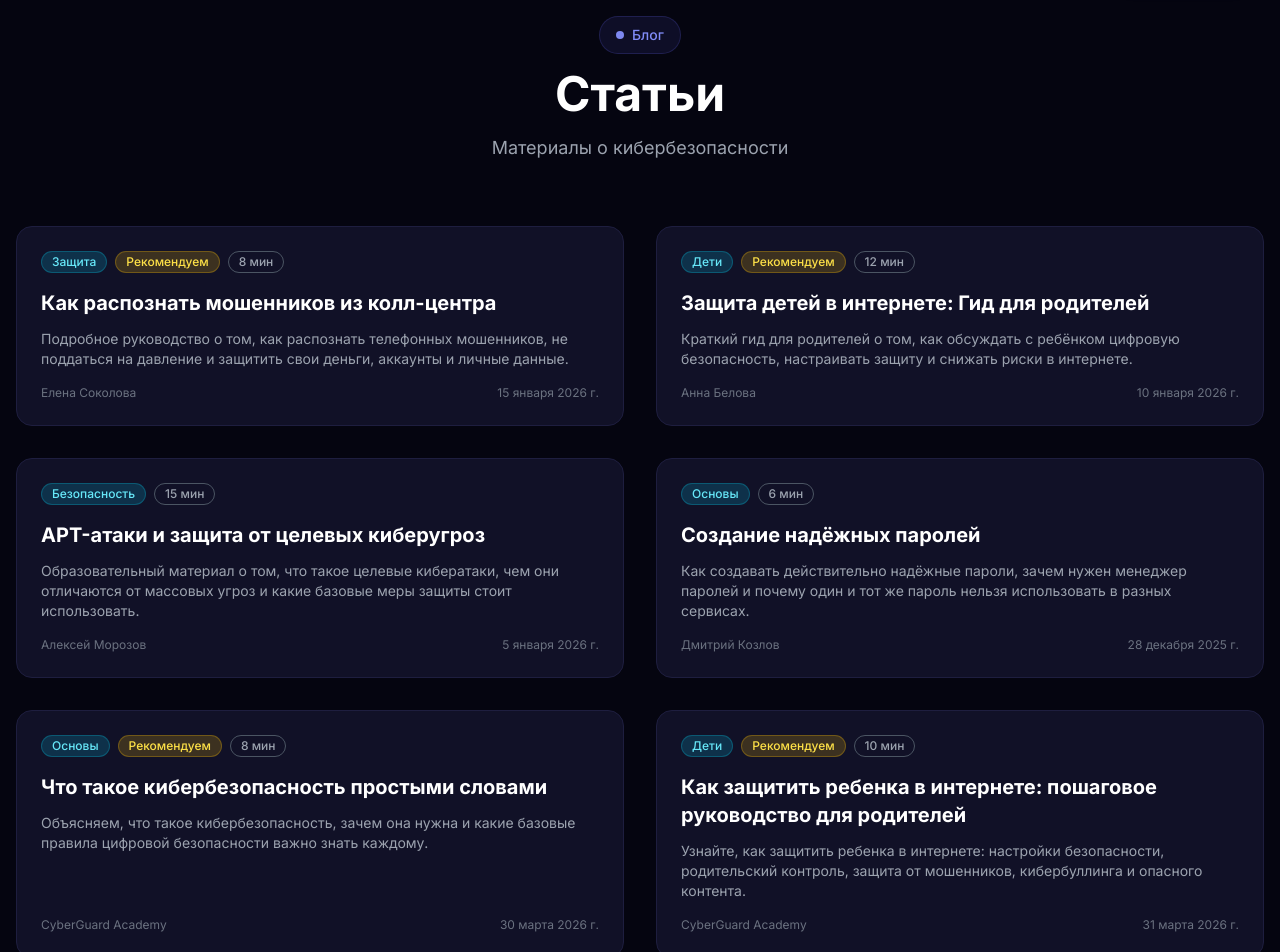
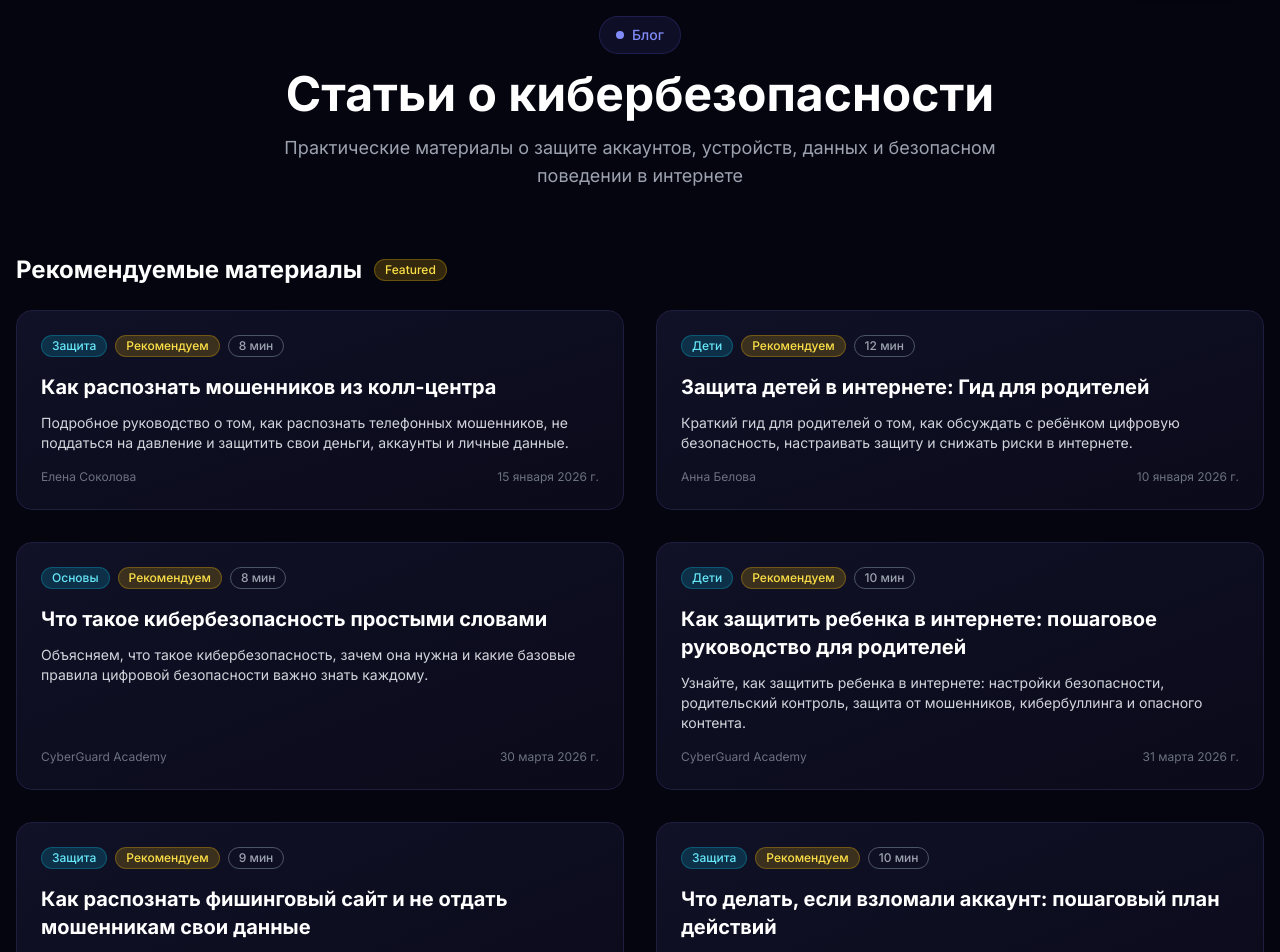
Before and after one commit to mam37bez/cyberguard-academy, a Next.js app: page /blog in a window 1280 px wide. Shown: the part 80-1032 px from the top of the page. Built offline with nearby package versions, Linux system fonts and the light colour scheme.

Commit message:
Improve blog listing layout

```diff
--- a/src/app/blog/page.tsx
+++ b/src/app/blog/page.tsx
@@ -9,24 +9,72 @@ import { formatDate } from '@/lib/utils';
 export const metadata: Metadata = {
   title: 'Блог',
   description:
-    'Блог CyberGuard Academy: статьи о кибербезопасности, цифровой защите, фишинге, безопасности детей в интернете и полезных инструментах.',
+    'Блог CyberGuard Academy: статьи о кибербезопасности, цифровой защите, фишинге, безопасности детей в интернете и полезных практиках цифровой безопасности.',
   alternates: {
     canonical: 'https://cyberguard-academy.vercel.app/blog',
   },
 };
 
 export default function BlogPage() {
+  const featuredPosts = blogPosts.filter((post) => post.featured);
+  const regularPosts = blogPosts.filter((post) => !post.featured);
+
   return (
     <div className="pt-24 pb-16">
       <div className="max-w-7xl mx-auto px-4">
         <SectionHeading
           badge="Блог"
-          title="Статьи"
-          subtitle="Материалы о кибербезопасности"
+          title="Статьи о кибербезопасности"
+          subtitle="Практические материалы о защите аккаунтов, устройств, данных и безопасном поведении в интернете"
         />
 
+        {featuredPosts.length > 0 && (
+          <section className="mb-16">
+            <div className="flex items-center gap-3 mb-6">
+              <h2 className="text-2xl font-bold text-white">Рекомендуемые материалы</h2>
+              <Badge variant="warning" size="sm">
+                Featured
+              </Badge>
+            </div>
+
             <div className="grid grid-cols-1 md:grid-cols-2 gap-8">
-          {blogPosts.map((p) => (
+              {featuredPosts.map((p) => (
+                <Link key={p.id} href={'/blog/' + p.slug}>
+                  <Card variant="gradient" className="h-full">
+                    <CardContent className="flex flex-col h-full">
+                      <div className="flex gap-2 mb-4 flex-wrap">
+                        <Badge variant="info" size="sm">
+                          {p.category}
+                        </Badge>
+                        <Badge variant="warning" size="sm">
+                          Рекомендуем
+                        </Badge>
+                        <Badge variant="outline" size="sm">
+                          {p.readTime}
+                        </Badge>
+                      </div>
+
+                      <h2 className="text-xl font-bold text-white mb-3">{p.title}</h2>
+                      <p className="text-gray-300 text-sm mb-4 flex-1">{p.excerpt}</p>
+
+                      <div className="flex justify-between text-xs text-gray-500 mt-auto">
+                        <span>{p.author}</span>
+                        <span>{formatDate(p.date)}</span>
+                      </div>
+                    </CardContent>
+                  </Card>
+                </Link>
+              ))}
+            </div>
+          </section>
+        )}
+
+        {regularPosts.length > 0 && (
+          <section>
+            <h2 className="text-2xl font-bold text-white mb-6">Все статьи</h2>
+
+            <div className="grid grid-cols-1 md:grid-cols-2 gap-8">
+              {regularPosts.map((p) => (
                 <Link key={p.id} href={'/blog/' + p.slug}>
                   <Card variant="default" className="h-full">
                     <CardContent className="flex flex-col h-full">
@@ -34,11 +82,6 @@ export default function BlogPage() {
                         <Badge variant="info" size="sm">
                           {p.category}
                         </Badge>
-                    {p.featured && (
-                      <Badge variant="warning" size="sm">
-                        Рекомендуем
-                      </Badge>
-                    )}
                         <Badge variant="outline" size="sm">
                           {p.readTime}
                         </Badge>
@@ -56,6 +99,8 @@ export default function BlogPage() {
                 </Link>
               ))}
             </div>
+          </section>
+        )}
       </div>
     </div>
   );
```
Lines whose indentation alone changed are shown as unchanged.
